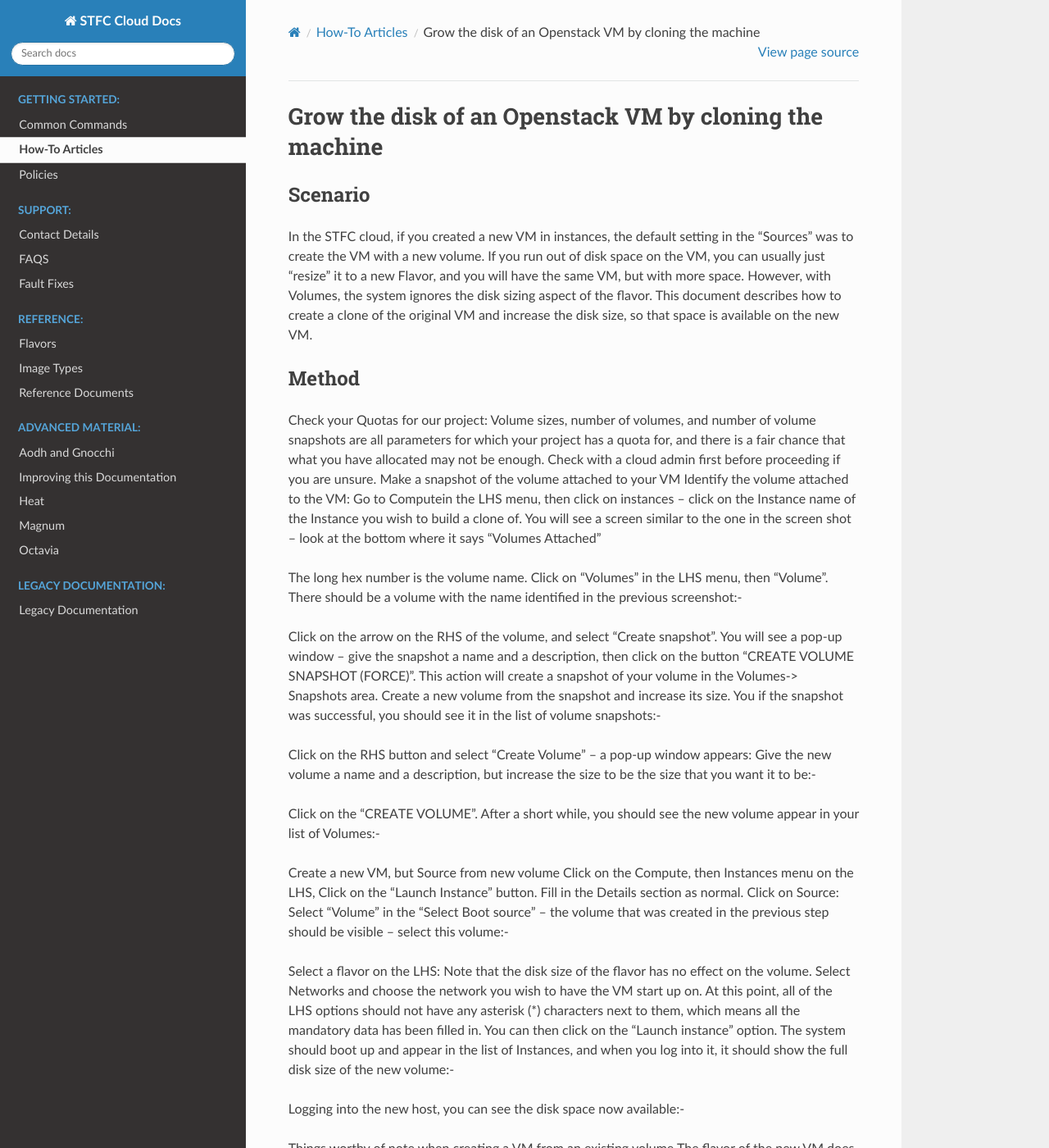
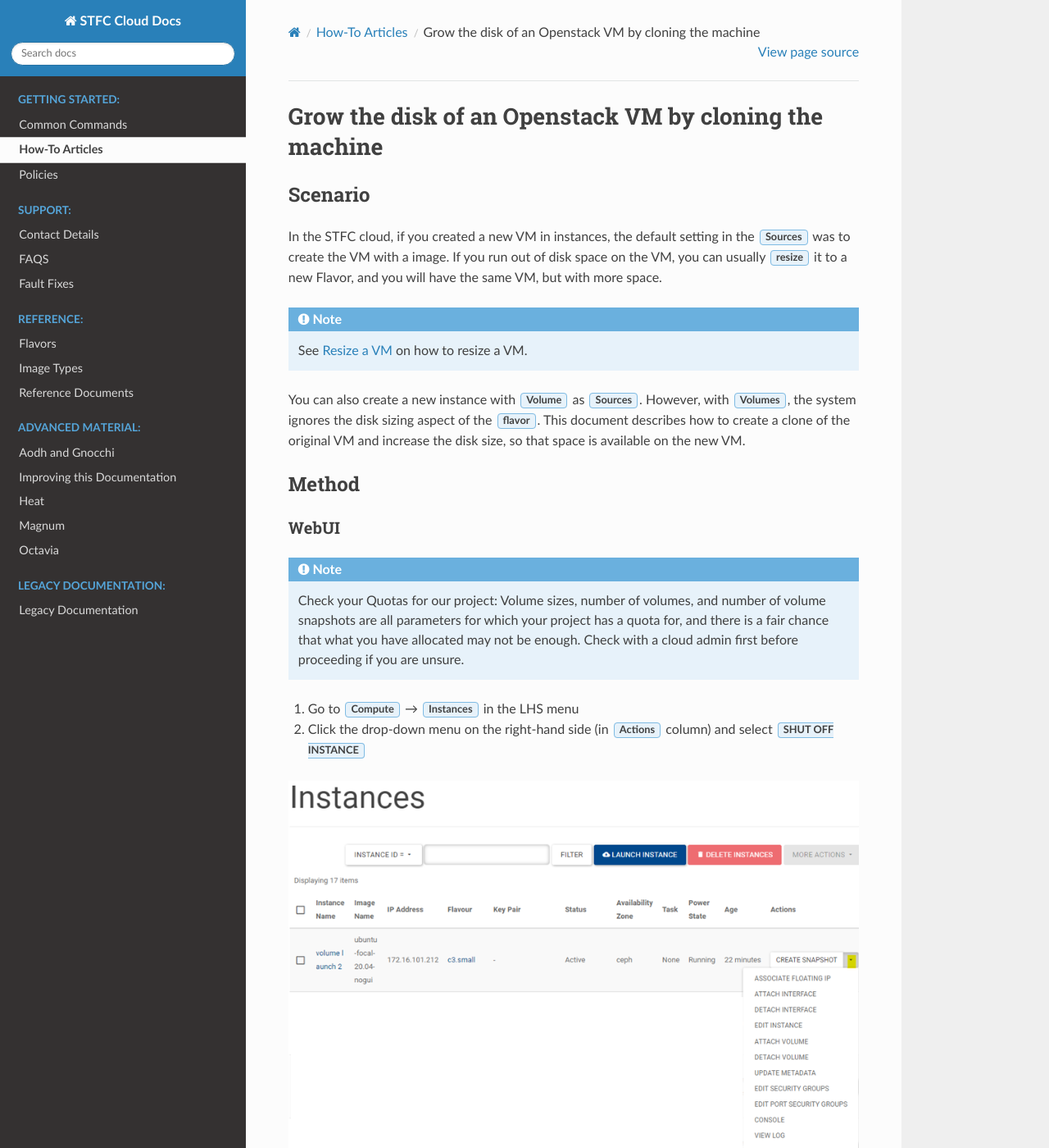
Before and after one commit to stfc/cloud-docs, a Sphinx documentation site: the page built from source/howto/GrowTheDiskOfAVolumeVM.rst, in a window 1280 px wide and 1400 px high. Shown: the whole window at 82% size. Built offline with Sphinx 7.4.7 and the Read the Docs theme 2.0.0, drawn with Linux system fonts in a browser that asks for light colours; some of the changed text lies outside the part shown.

Commit message:
updated grow disk documentation - Feb 2022

```diff
--- a/source/howto/CreateVMFromTheWebInterface.rst
+++ b/source/howto/CreateVMFromTheWebInterface.rst
@@ -1,3 +1,5 @@
+.. _VM_Create_WebUI:
+
 ==============================================================================================
 Create a Virtual Machine on Openstack using the Openstack Web interface
 ==============================================================================================
--- a/source/howto/GrowTheDiskOfAVolumeVM.rst
+++ b/source/howto/GrowTheDiskOfAVolumeVM.rst
@@ -5,41 +5,81 @@
 ##########
 Scenario
 ##########
-In the STFC cloud, if you created a new VM in instances, the default setting in the “Sources” was to create the VM with a new volume.
-If you run out of disk space on the VM, you can usually just “resize” it to a new Flavor, and you will have the same VM, but with more space.
-However, with Volumes, the system ignores the disk sizing aspect of the flavor. This document describes how to create a clone of the original VM and increase the disk size, so that space is available on the new VM.
+In the STFC cloud, if you created a new VM in instances, the default setting in the :guilabel:`Sources` was to create the VM with a image. If you run out of disk space on the VM, you can usually :guilabel:`resize` it to a new Flavor, and you will have the same VM, but with more space.
+
+.. note::
+
+    See :ref:`Resize_VM` on how to resize a VM.
+
+You can also create a new instance with :guilabel:`Volume` as :guilabel:`Sources`. However, with :guilabel:`Volumes`, the system ignores the disk sizing aspect of the :guilabel:`flavor`. This document describes how to create a clone of the original VM and increase the disk size, so that space is available on the new VM.
 
 ###########
 Method
 ###########
-Check your Quotas for our project: Volume sizes, number of volumes, and number of volume snapshots are all parameters for which your project has a quota for, and there is a fair chance that what you have allocated may not be enough. Check with a cloud admin first before proceeding if you are unsure.
-Make a snapshot of the volume attached to your VM
-Identify the volume attached to the VM: Go to Computein the LHS menu, then click on instances – click on the Instance name of the Instance you wish to build a clone of. You will see a screen similar to the one in the screen shot – look at the bottom where it says “Volumes Attached”
 
-The long hex number is the volume name.
-Click on “Volumes” in the LHS menu, then “Volume”. There should be a volume with the name identified in the previous screenshot:-
+WebUI
+********************
+.. note::
 
-Click on the arrow on the RHS of the volume, and select “Create snapshot”. You will see a pop-up window – give the snapshot a name and a description, then click on the button “CREATE VOLUME SNAPSHOT (FORCE)”. This action will create a snapshot of your volume in the Volumes-> Snapshots area.
-Create a new volume from the snapshot and increase its size.
-You if the snapshot was successful, you should see it in the list of volume snapshots:-
+    Check your Quotas for our project: Volume sizes, number of volumes, and number of volume snapshots are all parameters for which your project has a quota for, and there is a fair chance that what you have allocated may not be enough. Check with a cloud admin first before proceeding if you are unsure.
 
-Click on the RHS button and select “Create Volume” – a pop-up window appears: Give the new volume a name and a description, but increase the size to be the size that you want it to be:-
+1. Go to :guilabel:`Compute` → :guilabel:`Instances` in the LHS menu
+2. Click the drop-down menu on the right-hand side (in :guilabel:`Actions` column) and select :guilabel:`SHUT OFF INSTANCE`
 
-Click on the “CREATE VOLUME”. After a short while, you should see the new volume appear in your list of Volumes:-
+.. image:: /assets/howtos/GrowDisk/GrowDisk-1.png
+    :align: center
+    :alt:
 
-Create a new VM, but Source from new volume
-Click on the Compute, then Instances menu on the LHS, Click on the “Launch Instance” button.
-Fill in the Details section as normal.
-Click on Source: Select “Volume” in the “Select Boot source” – the volume that was created in the previous step should be visible – select this volume:-
+3. Click on the instance name
 
-Select a flavor on the LHS: Note that the disk size of the flavor has no effect on the volume.
-Select Networks and choose the network you wish to have the VM start up on.
-At this point, all of the LHS options should not have any asterisk (*) characters next to them, which means all the mandatory data has been filled in. You can then click on the “Launch instance” option.
-The system should boot up and appear in the list of Instances, and when you log into it, it should show the full disk size of the new volume:-
+.. image:: /assets/howtos/GrowDisk/GrowDisk-2.png
+    :align: center
+    :alt:
 
-Logging into the new host, you can see the disk space now available:-
+4. Check the :guilabel:`Volumes Attached` for the volume attached to `/dev/vda` and click on the volume name
 
-Things worthy of note when creating a VM from an existing volume
-The flavor of the new VM does not affect the disk size – only the volume parameters does this !
-Once the volume is attached to a VM, you cannot remove it: the only way to remove the VM host from the volume is if the instance is created, and when the VM was created, the setting for the volume to persist still exists. (See document “Useful command line notes” in the TWKI, which describes a “cinder force-delete <volume id>” workflow.
-When creating a new instance from a volume, the volume may still have previous users created in the system and their home directories and they may have their details still in the /etc/sudoers.d/cloud file. However, you will not find that your FEDID has been added to the /etc/sudoers.d/cloud file.
+.. image:: /assets/howtos/GrowDisk/GrowDisk-3.png
+    :align: center
+    :alt:
+
+5. Open the drop-down menu on the top left corner and click :guilabel:`CREATE SNAPSHOT`
+
+.. image:: /assets/howtos/GrowDisk/GrowDisk-4.png
+    :align: center
+    :alt:
+
+6. Give it a name and click :guilabel:`CREATE VOLUME SNAPSHOT (FORCE)`
+
+.. image:: /assets/howtos/GrowDisk/GrowDisk-5.png
+    :align: center
+    :alt:
+
+.. note::
+
+    Once the volume is attached to a VM, you cannot remove it: the only way to remove the VM host from the volume is if the instance is created, and when the VM was created, the setting for the volume to persist still exists.
+
+7. Go to :guilabel:`Volume` → :guilabel:`Volumes` in the LHS menu, then click on :guilabel:`+ CREATE VOLUME`
+
+.. image:: /assets/howtos/GrowDisk/GrowDisk-6.png
+    :align: center
+    :alt:
+
+8. Give it a name an in :guilabel:`Volume Source` Select :guilabel:`SNAPSHOT`; In :guilabel:`Use snapshot as a source` select the snapshot you created and input the :guilabel:`Size (GiB)` you need. After that, Click :guilabel:`CREATE VOLUME`
+
+.. image:: /assets/howtos/GrowDisk/GrowDisk-7.png
+    :align: center
+    :alt:
+
+9. Refer to :ref:`VM_Create_WebUI` except in :guilabel:`Source` you should select :guilabel:`Select Boot Source` → :guilabel:`Volume` and select the volume you created from the snapshot
+
+.. note::
+
+    The flavor of the new VM does not affect the disk size – only the volume parameters does this !
+
+.. image:: /assets/howtos/GrowDisk/GrowDisk-8.png
+    :align: center
+    :alt:
+
+.. note::
+
+    When creating a new instance from a volume, the volume may still have previous users created in the system and their home directories and they may have their details still in the ``/etc/sudoers.d/cloud`` file. However, you will not find that your :guilabel:`FEDID` has been added to the ``/etc/sudoers.d/cloud`` file.
--- a/source/howto/ResizeVM.rst
+++ b/source/howto/ResizeVM.rst
@@ -1,3 +1,5 @@
+.. _Resize_VM:
+
 ============
 Resize a VM
 ============
```
Also changed, not shown: source/assets/howtos/GrowDisk/GrowDisk-1.png (added), source/assets/howtos/GrowDisk/GrowDisk-2.png (added), source/assets/howtos/GrowDisk/GrowDisk-3.png (added), source/assets/howtos/GrowDisk/GrowDisk-4.png (added), source/assets/howtos/GrowDisk/GrowDisk-5.png (added), source/assets/howtos/GrowDisk/GrowDisk-6.png (added), source/assets/howtos/GrowDisk/GrowDisk-7.png (added), source/assets/howtos/GrowDisk/GrowDisk-8.png (added).
